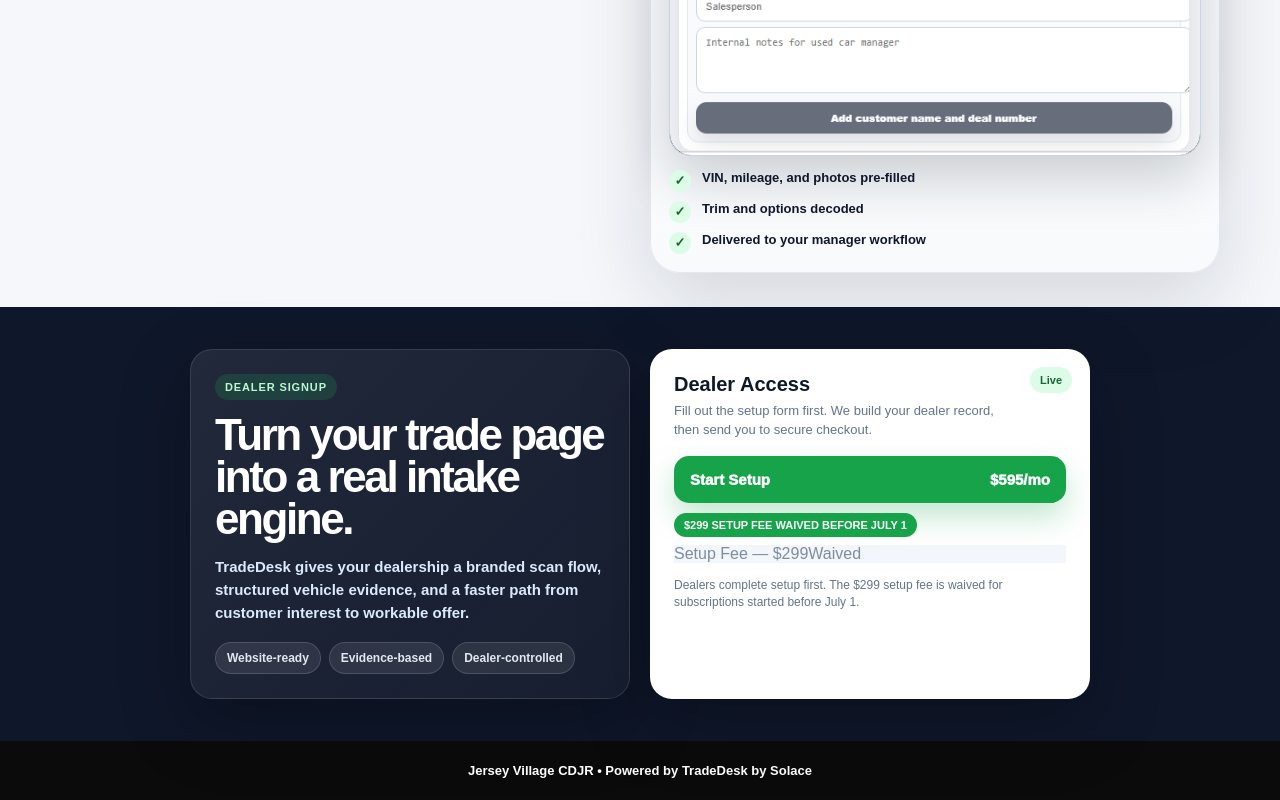
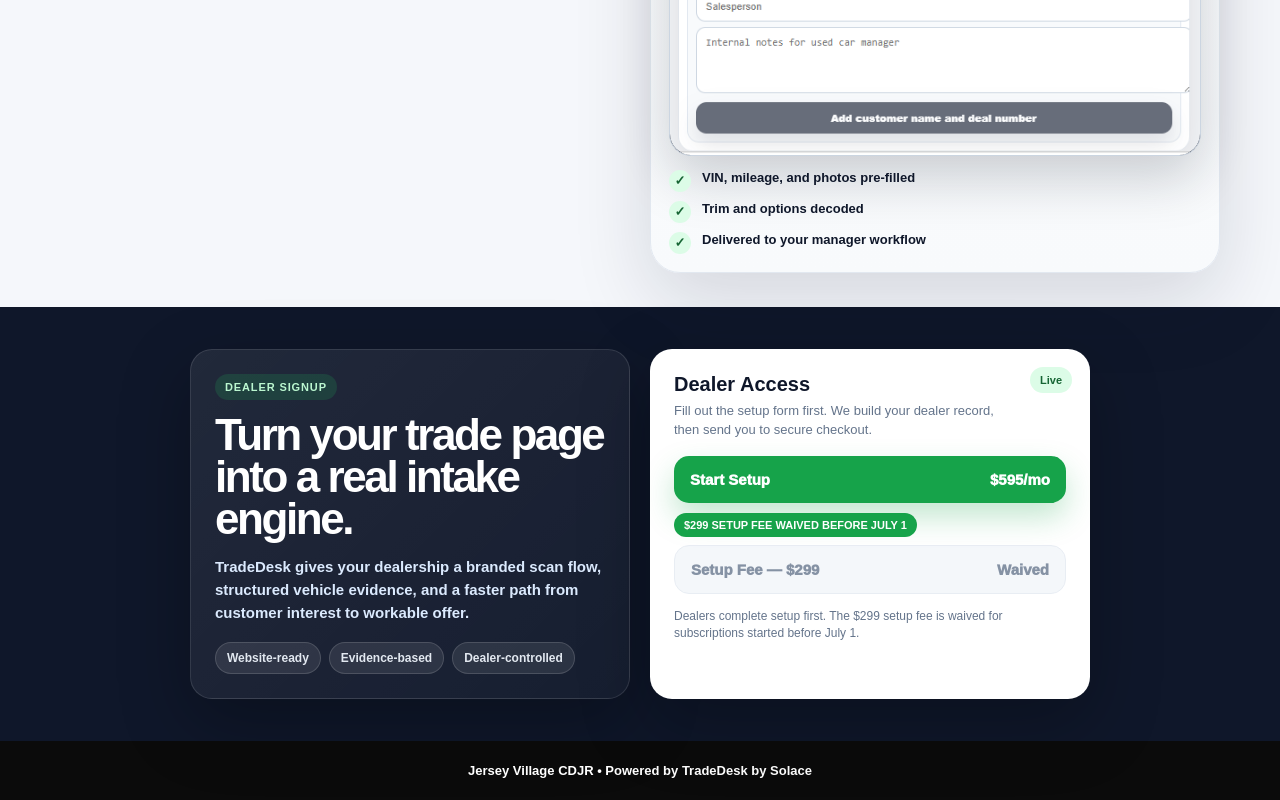
Before and after one commit to zlomke76-del/solacetrade, a Next.js app: page / in a window 1280 px wide. Shown: the part 1356-2156 px from the top of the page. Built offline with nearby package versions, Linux system fonts and the light colour scheme.

Commit message:
Update page.tsx

```diff
--- a/app/page.tsx
+++ b/app/page.tsx
@@ -416,13 +416,6 @@
   marginBottom: 8,
 };
 
-const disabledSetupFeeBox: CSSProperties = {
-  ...secondaryBtn,
-  background: "#f1f5f9",
-  color: "#64748b",
-  cursor: "not-allowed",
-  opacity: 0.82,
-};
 
 const heroVehicleArt: CSSProperties = {
   position: "absolute",
@@ -764,3 +757,12 @@
   textDecoration: "none",
   border: "1px solid #e2e8f0",
 };
+
+
+const disabledSetupFeeBox: CSSProperties = {
+  ...secondaryBtn,
+  background: "#f1f5f9",
+  color: "#64748b",
+  cursor: "not-allowed",
+  opacity: 0.78,
+};
```
